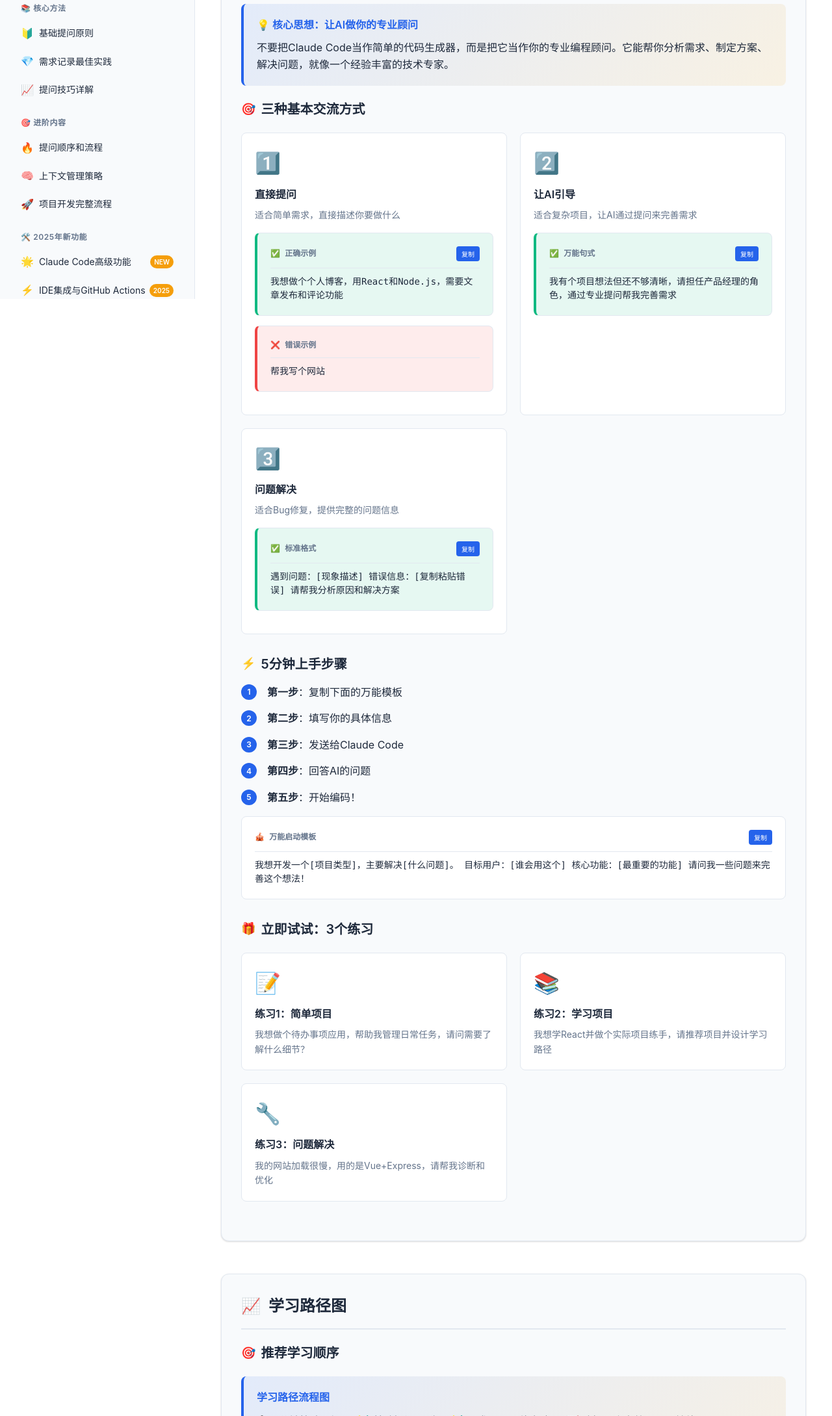
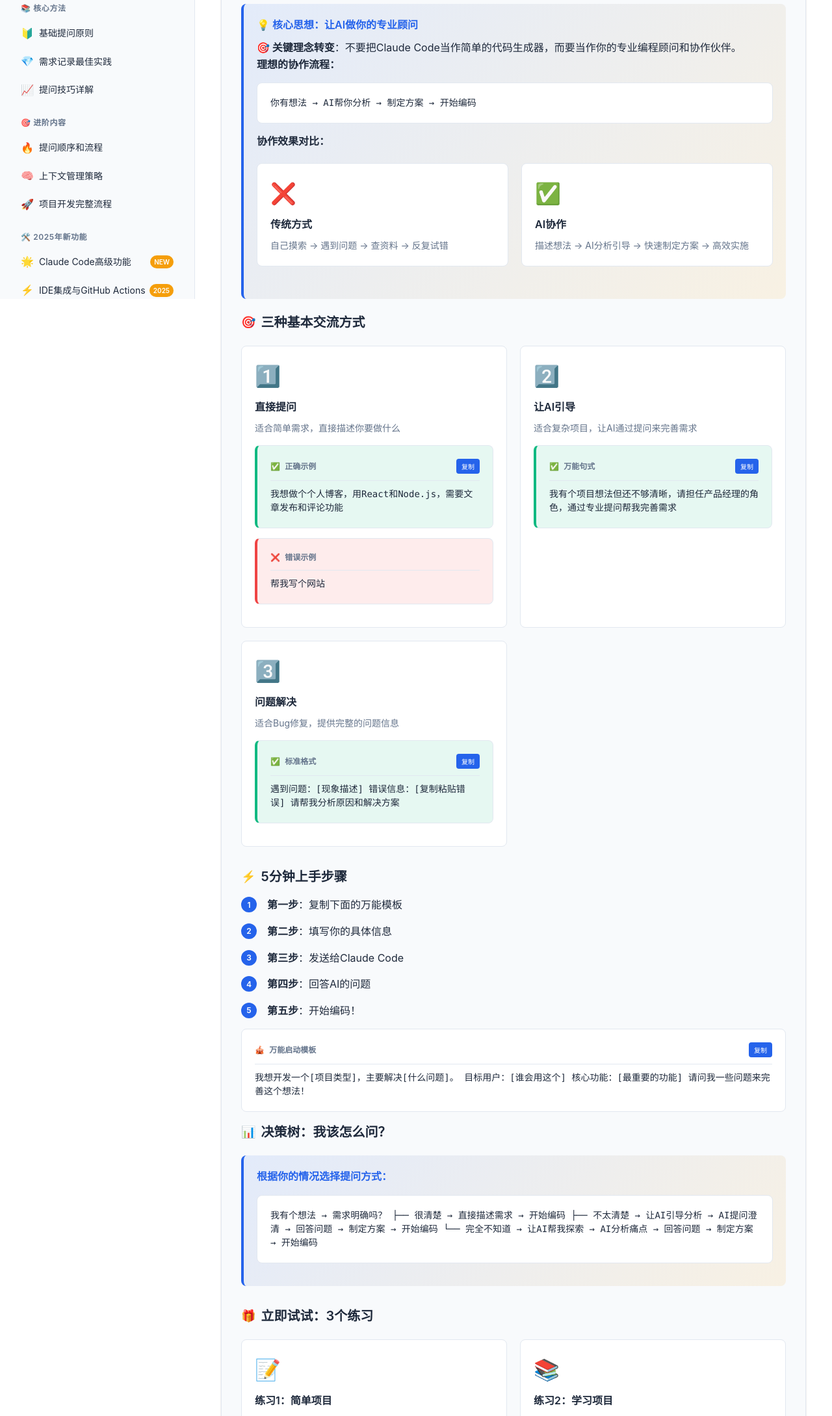
Before and after one commit to IsolateActors/CC-Ask, a plain HTML site: page CC提问艺术教程.html in a window 1280 px wide. Shown: the part 340-2519 px from the top of the page at 65% size. Drawn offline with Linux system fonts and the light colour scheme.

Commit message:
更新核心思想和协作流程，添加决策树提问方式的详细说明

```diff
--- a/CC提问艺术教程.html
+++ b/CC提问艺术教程.html
@@ -735,7 +735,28 @@
 
                 <div class="highlight-box">
                     <div class="highlight-title">💡 核心思想：让AI做你的专业顾问</div>
-                    <p>不要把Claude Code当作简单的代码生成器，而是把它当作你的专业编程顾问。它能帮你分析需求、制定方案、解决问题，就像一个经验丰富的技术专家。</p>
+                    <p><strong>🎯 关键理念转变</strong>：不要把Claude Code当作简单的代码生成器，而要当作你的专业编程顾问和协作伙伴。</p>
+
+                    <div class="subsection">
+                        <h4><strong>理想的协作流程：</strong></h4>
+                        <div class="code-block">
+                            <div class="code-content">你有想法 → AI帮你分析 → 制定方案 → 开始编码</div>
+                        </div>
+
+                        <h4><strong>协作效果对比：</strong></h4>
+                        <div class="feature-grid">
+                            <div class="feature-card error-example">
+                                <div class="feature-icon">❌</div>
+                                <div class="feature-title">传统方式</div>
+                                <div class="feature-desc">自己摸索 → 遇到问题 → 查资料 → 反复试错</div>
+                            </div>
+                            <div class="feature-card success-example">
+                                <div class="feature-icon">✅</div>
+                                <div class="feature-title">AI协作</div>
+                                <div class="feature-desc">描述想法 → AI分析引导 → 快速制定方案 → 高效实施</div>
+                            </div>
+                        </div>
+                    </div>
                 </div>
 
                 <div class="subsection">
@@ -818,6 +839,22 @@
 核心功能：[最重要的功能]
 请问我一些问题来完善这个想法！</div>
                     </div>
+
+                    <div class="subsection">
+                        <h3 class="subsection-title">
+                            <span class="subsection-icon">📊</span>
+                            决策树：我该怎么问？
+                        </h3>
+                        <div class="highlight-box">
+                            <div class="highlight-title">根据你的情况选择提问方式：</div>
+                            <div class="code-block">
+                                <div class="code-content">我有个想法 → 需求明确吗？
+├── 很清楚 → 直接描述需求 → 开始编码
+├── 不太清楚 → 让AI引导分析 → AI提问澄清 → 回答问题 → 制定方案 → 开始编码
+└── 完全不知道 → 让AI帮我探索 → AI分析痛点 → 回答问题 → 制定方案 → 开始编码</div>
+                            </div>
+                        </div>
+                    </div>
                 </div>
 
                 <div class="subsection">
```
